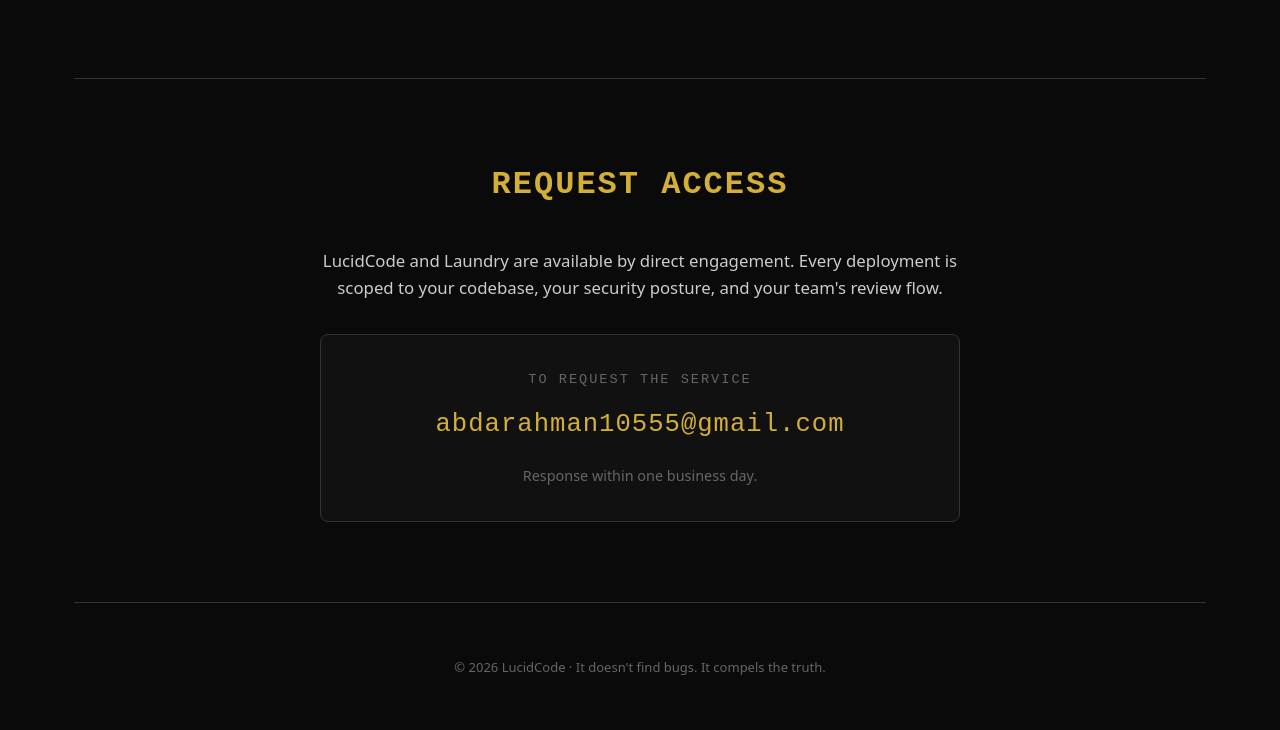
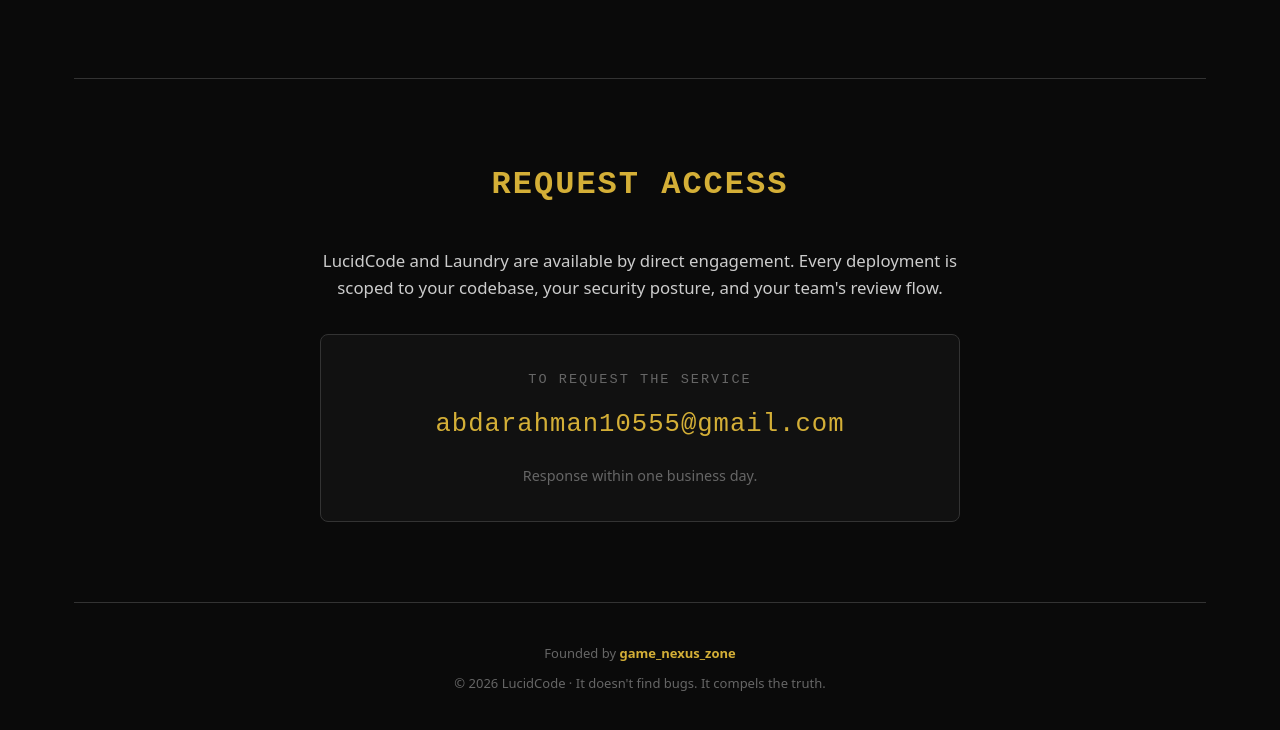
Before and after one commit to 61465/lucid, a plain HTML site: page landing/index.html in a window 1280 px wide. Shown: the part 1561-2291 px from the top of the page. Drawn offline with Linux system fonts and the light colour scheme.

Commit message:
chore(site): add founder attribution — game_nexus_zone
- README.md: 'Founded by game_nexus_zone' badge near the top
- landing/index.html footer: founder line above copyright
- landing/laundry.html footer: founder line, remove 'A Nexus Zone product' verbiage

```diff
--- a/landing/index.html
+++ b/landing/index.html
@@ -197,7 +197,8 @@
   </section>
 
   <footer>
-    <p style="margin-top:14px;">© 2026 LucidCode · It doesn't find bugs. It compels the truth.</p>
+    <p>Founded by <strong style="color:var(--gold);">game_nexus_zone</strong></p>
+    <p style="margin-top:10px;">© 2026 LucidCode · It doesn't find bugs. It compels the truth.</p>
   </footer>
 </div>
 
```
Also changed, not shown: landing/laundry.html (+2 -1 lines), README.md.
